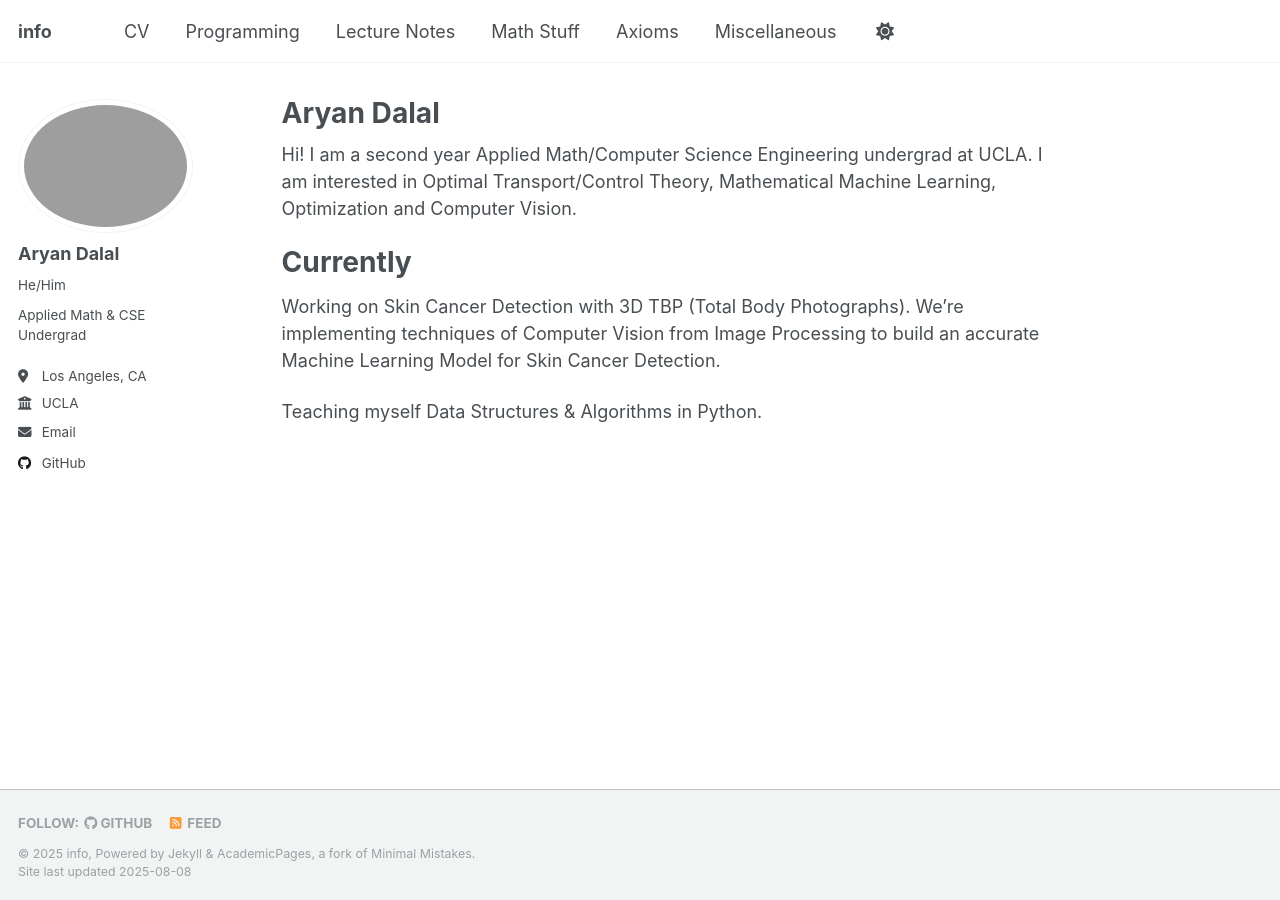
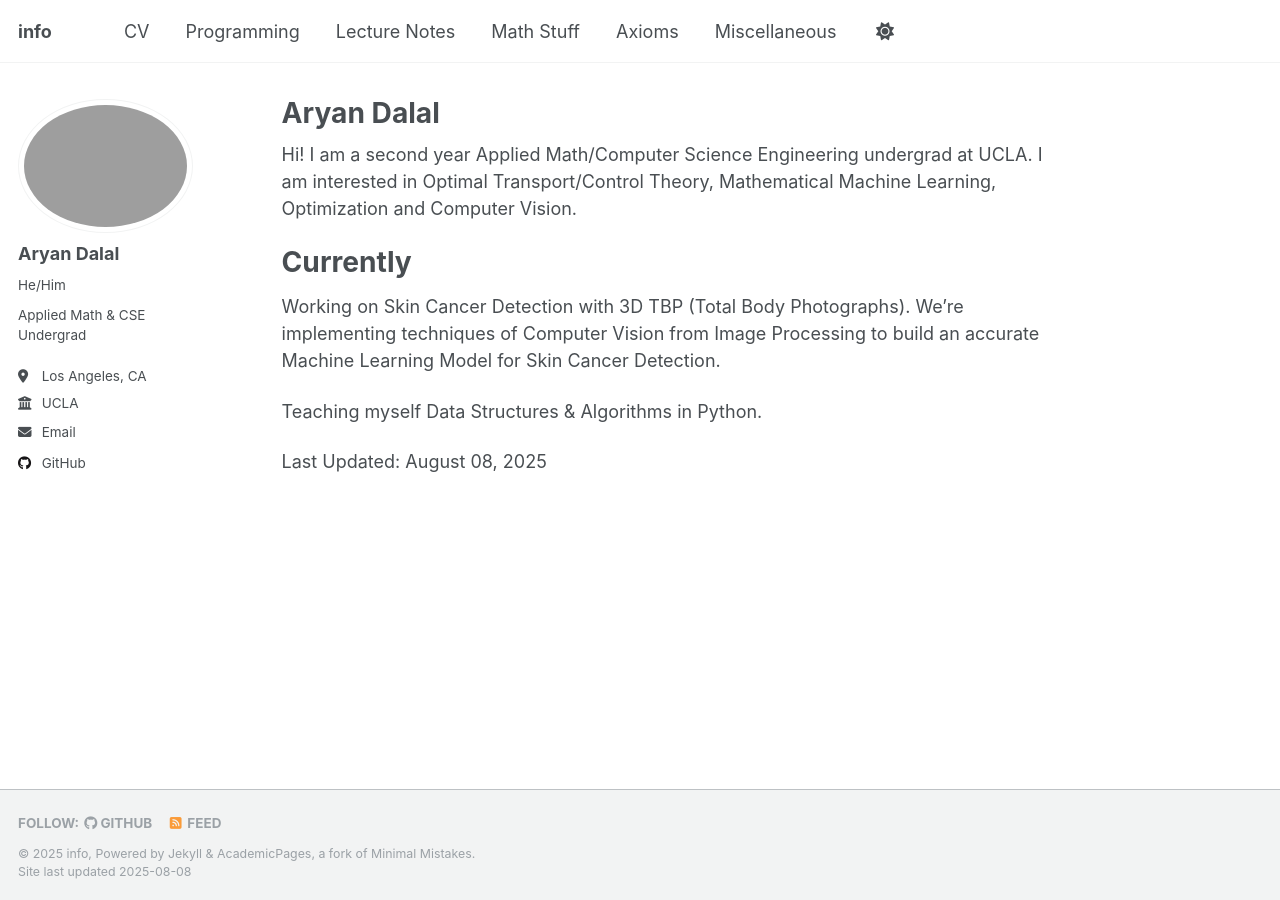
Before and after one commit to DalalAryan/DalalAryan.github.io, a Jekyll site: the page built from _pages/about.md, in a window 1280 px wide. Built offline with Jekyll 4.4.1, drawn with Linux system fonts in a browser that asks for light colours; a script that is not in the unit is left out.

Commit message:
Update about.md

```diff
--- a/_pages/about.md
+++ b/_pages/about.md
@@ -14,3 +14,5 @@ Currently
 Working on Skin Cancer Detection with 3D TBP (Total Body Photographs). We're implementing techniques of Computer Vision from Image Processing to build an accurate Machine Learning Model for Skin Cancer Detection.
 
 Teaching myself Data Structures & Algorithms in Python.
+
+Last Updated: August 08, 2025
```
